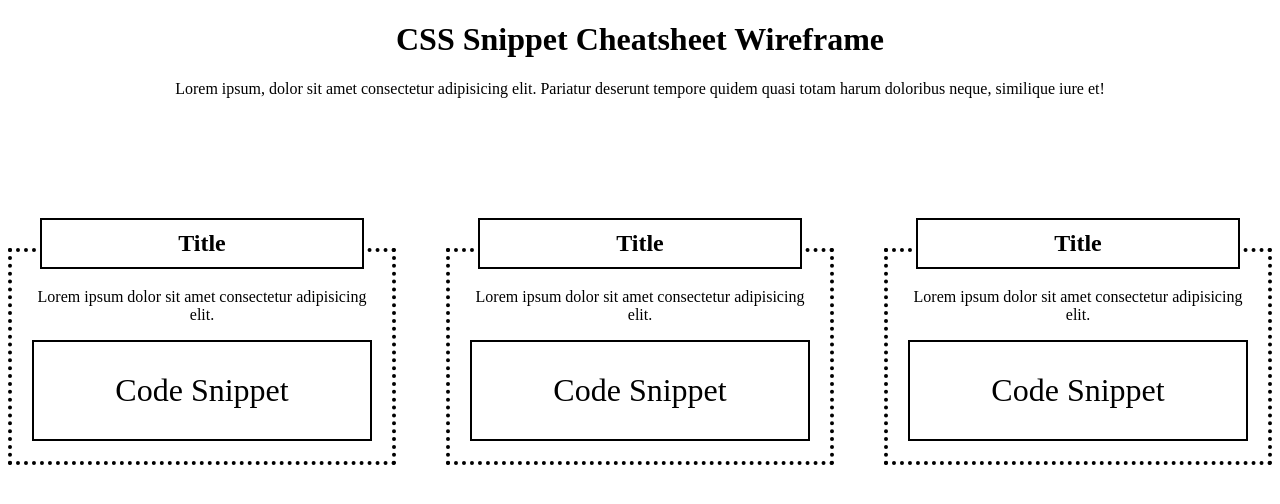
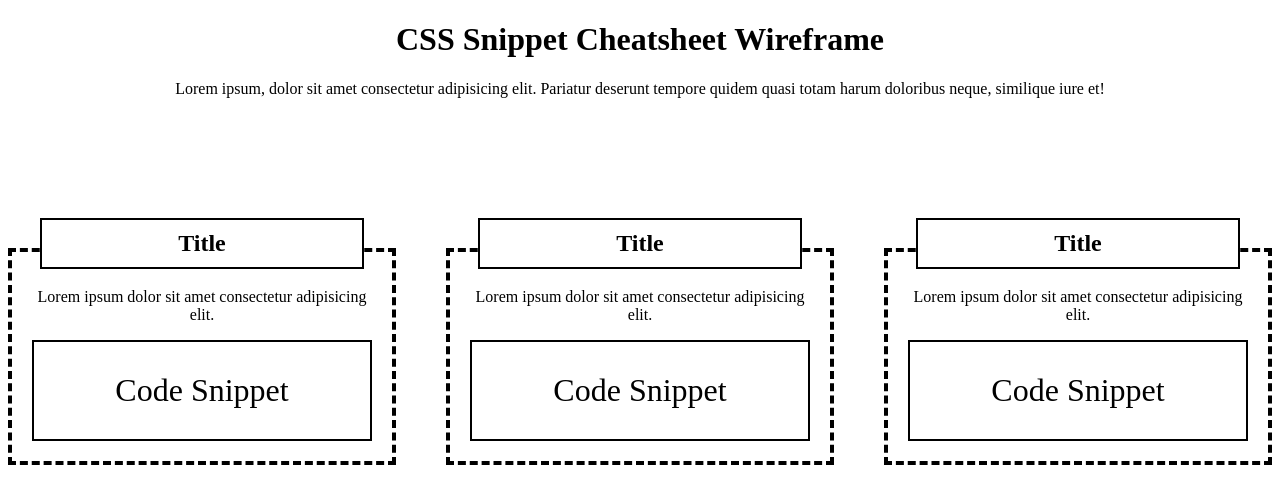
Before and after one commit to GiancarloMorera/css-cheat-sheet, a plain HTML site: page index.html in a window 1280 px wide. Drawn offline with Linux system fonts and the light colour scheme.

Commit message:
added 1 more css

```diff
--- a/styles.css
+++ b/styles.css
@@ -46,7 +46,7 @@ section{
 }
 
 .top-card-inner{
-    border: 4px dotted black;
+    border: 4px dashed black;
     padding: 20px;
 
 }
```
